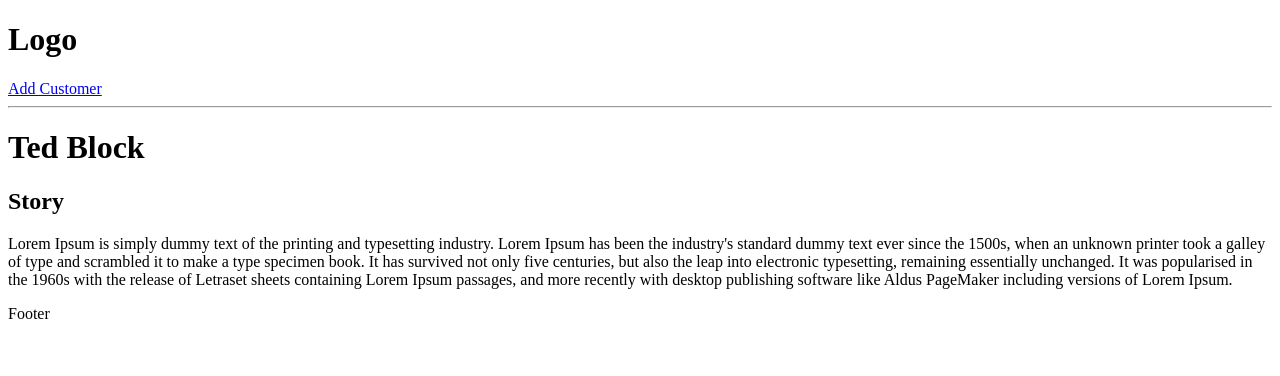
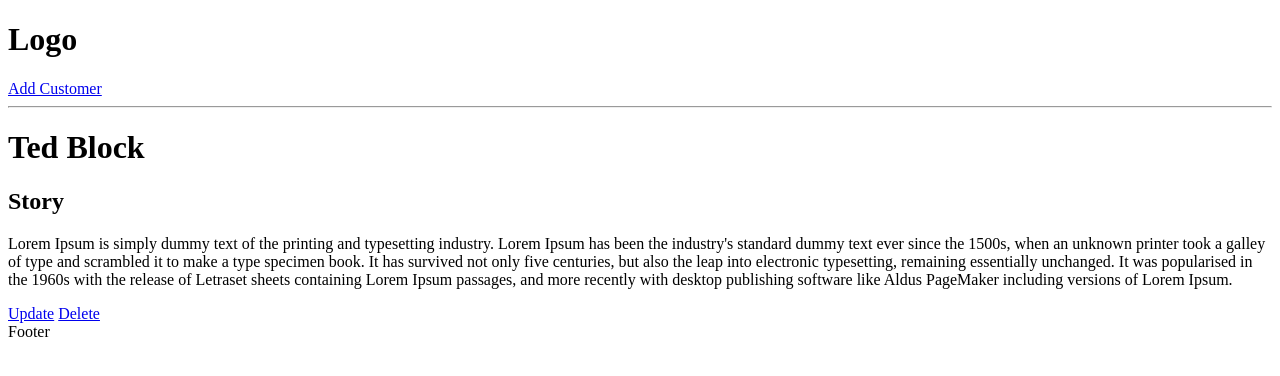
Before and after one commit to notTali/timetest, a Django app: page /customer/1f366feb-6475-4a68-aa92-ba850ad8c30b in a window 1280 px wide. Shown: the top 376 px of the page. Run offline with Django 4.2, Linux system fonts and the light colour scheme; data comes from the database, SQL or seed files in the repository.

Commit message:
Manage customer in customer page

```diff
--- a/timetestapp/templates/customer.html
+++ b/timetestapp/templates/customer.html
@@ -12,6 +12,9 @@
 
     <h2>Story</h2>
     <p>{{customer.story}}</p>
+
+    <span><a href="{% url 'update-customer' customer.id %}">Update</a></span>
+    <span><a href="{% url 'delete-customer' customer.id %}">Delete</a></span>
     {% endblock cont %}
   </body>
 </html>
```
